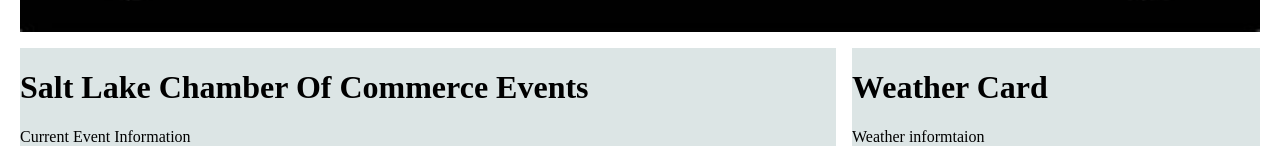
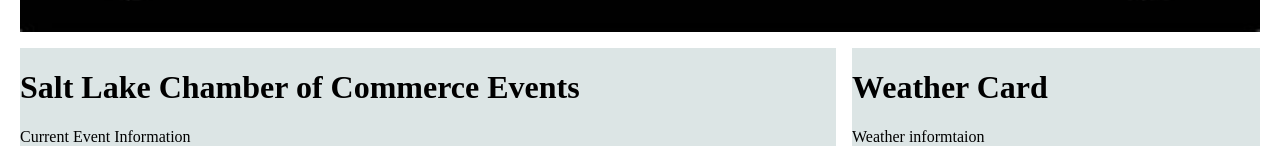
Before and after one commit to Andy-8012/wdd230, a plain HTML site: page chamber/index.html in a window 1280 px wide. Shown: the part 596-755 px from the top of the page. Drawn offline with Linux system fonts and the light colour scheme.

Commit message:
fixed again

```diff
--- a/chamber/index.html
+++ b/chamber/index.html
@@ -35,7 +35,7 @@
             <button id="joinButton">Join the Chamber</button>
         </div>
         <section id="currentEvent">
-            <h1>Salt Lake Chamber Of Commerce Events</h1>
+            <h1>Salt Lake Chamber of Commerce Events</h1>
             <div>
                 <p>Current Event Information</p>
             </div>
```
